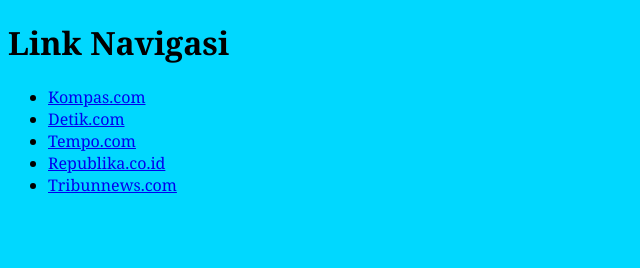
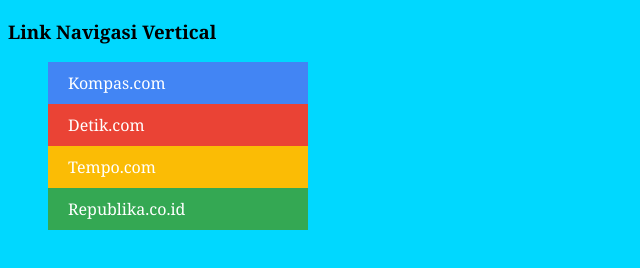
Before and after one commit to setrasariputra/SimpleLinkNavigasi-HTML, a plain HTML site: page index.html in a window 1280 px wide. Shown: the whole page, without its empty margins (0-640 px from the left). Drawn offline with Linux system fonts and the light colour scheme.

Commit message:
Finish Vertical Navigation

```diff
--- a/index.html
+++ b/index.html
@@ -7,13 +7,14 @@
     <title>Link Navigasi</title>
 </head>
 <body>
-    <h1>Link Navigasi</h1>
-    <ul>
-        <li><a href="https://www.kompas.com/">Kompas.com</a></li>
-        <li><a href="https://www.detik.com/">Detik.com</a></li>
-        <li><a href="https://www.tempo.com/">Tempo.com</a></li>
-        <li><a href="https://www.republika.co.id/">Republika.co.id</a></li>
-        <li><a href="https://www.tribunnews.com/">Tribunnews.com</a></li>
-    </ul>
+    <h3>Link Navigasi Vertical</h3>
+    <nav class="vertical-navigation">
+        <ul>
+            <li><a href="https://www.kompas.com/" class="bg-blue">Kompas.com</a></li>
+            <li><a href="https://www.detik.com/" class="bg-red">Detik.com</a></li>
+            <li><a href="https://www.tempo.com/" class="bg-yellow">Tempo.com</a></li>
+            <li><a href="https://www.republika.co.id/" class="bg-green">Republika.co.id</a></li>
+        </ul>
+    </nav>
 </body>
 </html>
--- a/style.css
+++ b/style.css
@@ -2,3 +2,33 @@ body {
     font-family: Georgia, 'Times New Roman', Times, serif;
     background-color: #00d8ff;
 }
+.bg-blue {
+    background-color: #4285f4;
+}
+.bg-red {
+    background-color: #ea4335;
+}
+.bg-yellow {
+    background-color: #fbbc05;
+}
+.bg-green {
+    background-color: #34a853;
+}
+nav.vertical-navigation {
+    width: 300px;
+}
+nav.vertical-navigation ul {
+    list-style-type: none;
+}
+nav.vertical-navigation ul li {
+
+}
+nav.vertical-navigation ul li a {
+    display: block;
+    color: #ffffff;
+    padding: 10px 20px 10px 20px;
+    text-decoration: none;
+}
+nav.vertical-navigation ul li a:hover {
+    background-color: #333333;
+}
```
